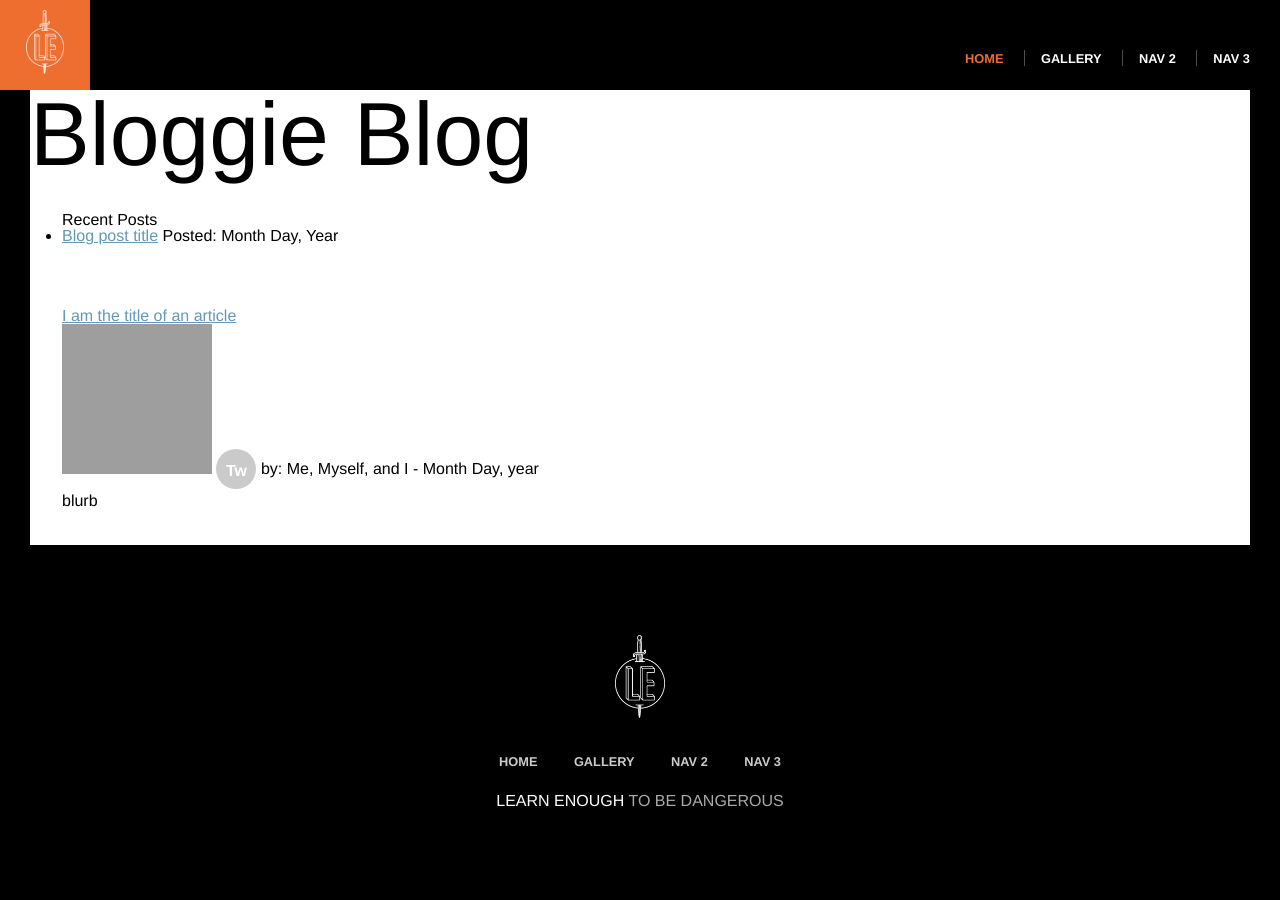
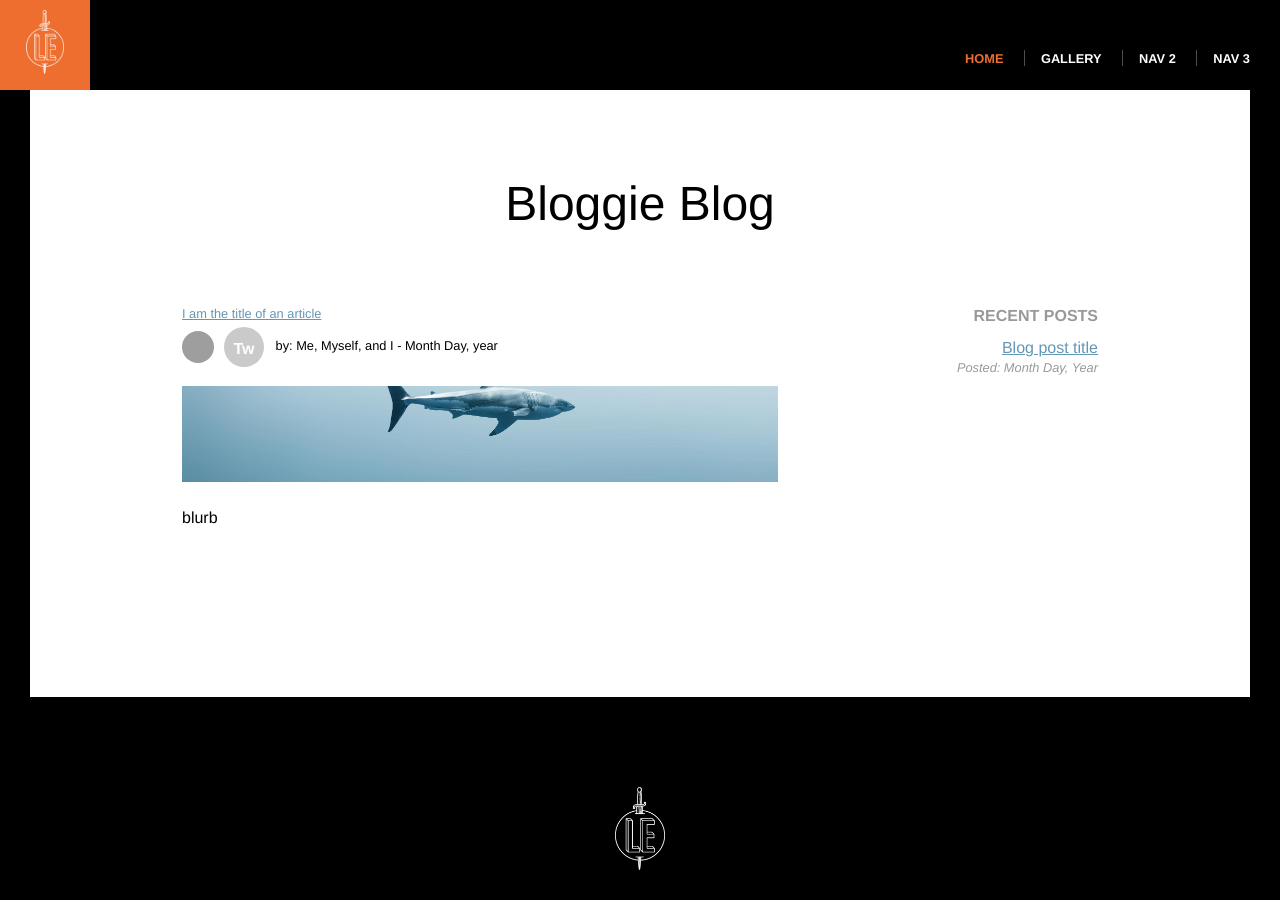
Before and after one commit to Michael-021/Michael-021.github.io, a Jekyll site: the page built from blog/index.html, in a window 1280 px wide and 900 px high. Built offline with Jekyll 4.4.1, drawn with Linux system fonts in a browser that asks for light colours; grey boxes are pictures that could not be loaded.

Commit message:
Add styles for the blog

```diff
--- a/css/main.css
+++ b/css/main.css
@@ -25,6 +25,11 @@ h2 ~ p {
 }
 p {
   line-height: 1.5;
+}
+h4 {
+  color: #999;
+  font-weight: bold;
+  text-transform: uppercase;
 }
 /* HEADER STYLES */
 .header {
@@ -305,3 +310,74 @@ p {
 .gallery-info h3 {
   margin-bottom: 1em;
 }
+.col-two {
+  display: flex;
+}
+.col-two .col-aside {
+  flex: 0 0 20em;
+  order: 1;
+}
+.col-two .col-content {
+  flex: 1;
+}
+.page {
+  margin: 10vh auto 15vh;
+  max-width: 980px;
+  width: 85vw;
+}
+.page h1 {
+  font-size: 3em;
+  margin-bottom: 1em;
+  text-align: center;
+}
+.page h2 {
+  margin-bottom: 0.5em;
+}
+.page h4 {
+  margin-bottom: 1em;
+}
+/* BLOG STYLES */
+.blog-recent {
+  text-align: right;
+}
+.blog-title-list {
+  list-style: none;
+  padding: 0;
+}
+.blog-title-list li ~ li {
+  margin-top: 1.5em;
+}
+.blog-title-list span {
+  color: #999;
+  display: block;
+  font-size: 0.8em;
+  font-style: italic;
+  margin-top: 0.5em;
+}
+.blog-posts ~ .blog-posts {
+  border-top: 1px dotted rgba(0, 0, 0, 0.1);
+  margin-top: 4em;
+  padding-top: 4em;
+}
+.blog-posts .post-header {
+  font-size: 0.8rem;
+}
+.post-header {
+  margin-bottom: 1.5em;
+}
+.post-header img,
+.post-header .social-link {
+  margin-right: 0.5em;
+}
+.post-header img {
+  border-radius: 99px;
+  display: inline-block;
+  height: 2.5em;
+  vertical-align: middle;
+}
+.posts-image {
+  background-position: center;
+  background-size: cover;
+  height: 6em;
+  margin-bottom: 1.5em;
+}
```
